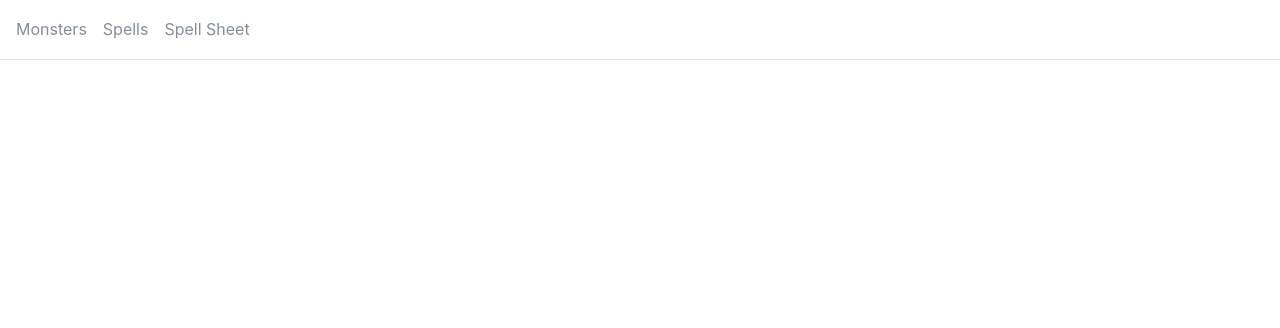
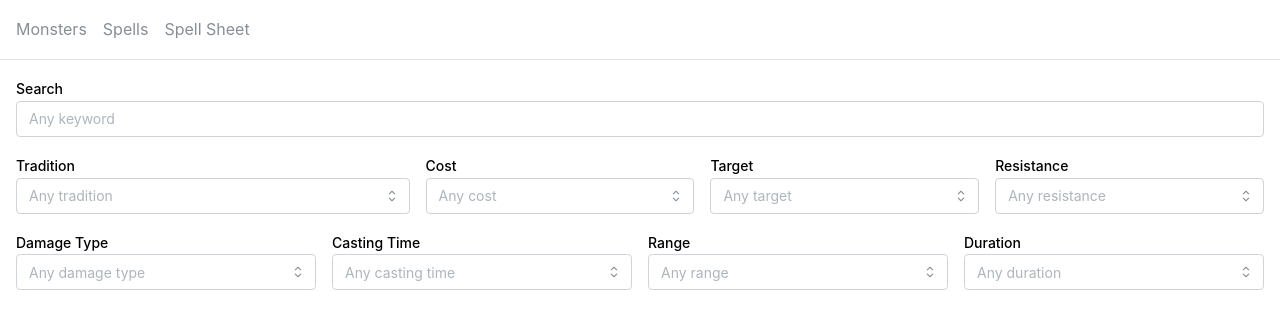
Before and after one commit to hohouyj/SW25_MM, a React (Vite) app: page /spellsheet/1 in a window 1280 px wide. Shown: the top 328 px of the page. Built offline with nearby package versions, Linux system fonts and the light colour scheme.

Commit message:
add spell filter on spell sheet

```diff
--- a/src/components/SpellSheet/SpellSheet.tsx
+++ b/src/components/SpellSheet/SpellSheet.tsx
@@ -1,4 +1,4 @@
-import { Box, Paper, SimpleGrid, Text, Title } from "@mantine/core";
+import { Box, Flex, Paper, Select, SimpleGrid, Text, TextInput, Title } from "@mantine/core";
 import { useState } from "react";
 import { useParams } from "react-router-dom";
 import spellData from "../../data/spells.json";
@@ -9,6 +9,22 @@ import SpellCard from "../SpellCard/SpellCard";
 
 
 export default function SpellSheet() {
+
+    const [expandedSpellId, setExpandedSpellId] = useState<string | number | null>(null);
+
+    const [search, setSearch] = useState('');
+    const [tradition, setTradition] = useState<string | null>(null);
+    const [cost, setCost] = useState<string | null>(null);
+    const [magisphere, setMagisphere] = useState<string | null>(null);
+    const [fairyMagicType, setFairyMagicType] = useState<string | null>(null);
+    const [target, setTarget] = useState<string | null>(null);
+    const [resistance, setResistance] = useState<string | null>(null);
+    const [type, setType] = useState<string | null>(null);
+    const [castingTime, setCastingTime] = useState<string | null>(null);
+    const [range, setRange] = useState<string | null>(null);
+    const [duration, setDuration] = useState<string | null>(null);
+
+
 
     const { id } = useParams();
 
@@ -62,6 +78,92 @@ export default function SpellSheet() {
 
     const spells = getAvailableSpells(spellCaster)
 
+    function extractFirstNumber(str: string | null | undefined): number {
+        if (!str) return Infinity;
+        const match = str.match(/\d+/); // Match one or more digits
+        return match ? parseInt(match[0], 10) : Infinity;
+    }
+    const costOptions = [...new Set(spells.map((s) => s.cost))]
+        .sort((a, b) => extractFirstNumber(a) - extractFirstNumber(b));
+    const traditionOptions = [...new Set(spells.map((s) => s.tradition))];
+    const magisphereOptions = Array.from(
+        new Set(
+            spells
+                .map((s) => s.magisphere)
+                .filter((v): v is string => typeof v === 'string' && v.trim() !== '')
+        )
+    ).sort();
+    const fairyMagicTypeOptions = Array.from(
+        new Set(
+            spells
+                .map((s) => s.fairy_magic_type)
+                .filter((v): v is string => typeof v === 'string' && v.trim() !== '')
+        )
+    ).sort();
+    const targetOptions = [...new Set(spells.map((s) => s.target))];
+    const resistanceOptions = Array.from(
+        new Set(
+            spells
+                .map((s) => s.resistance)
+                .filter((v): v is string => typeof v === 'string' && v.trim() !== '')
+        )
+    ).sort();
+    const typeOptions = Array.from(
+        new Set(
+            spells
+                .map((s) => s.type)
+                .filter((v): v is string => typeof v === 'string' && v.trim() !== '')
+        )
+    ).sort();
+    const castingTimeOptions = Array.from(
+        new Set(
+            spells
+                .map((s) => s.casting_time)
+                .filter((v): v is string => typeof v === 'string' && v.trim() !== '')
+        )
+    ).sort();
+    const rangeOptions = Array.from(
+        new Set(
+            spells
+                .map((s) => s.rangearea)
+                .filter((v): v is string => typeof v === 'string' && v.trim() !== '')
+        )
+    ).sort();
+    const durationOptions = Array.from(
+        new Set(
+            spells
+                .map((s) => s.duration)
+                .filter((v): v is string => typeof v === 'string' && v.trim() !== '')
+        )
+    ).sort();
+
+    const filteredSpells = getAvailableSpells(spellCaster).filter((spell) => {
+        const searchLower = search.toLowerCase();
+        const costLower = cost?.toLowerCase();
+        return (
+            (!tradition || spell.tradition === tradition) &&
+            (!magisphere || spell.magisphere?.includes(magisphere)) &&
+            (!fairyMagicType || spell.fairy_magic_type == fairyMagicType) &&
+            (!cost || spell.cost.toLowerCase() === costLower) &&
+            (!target || spell.target === target) &&
+            (!resistance || spell.resistance === resistance) &&
+            (!type || spell.type === type) &&
+            (!castingTime || spell.casting_time === castingTime) &&
+            (!range || spell.rangearea === range) &&
+            (!duration || spell.duration === duration) &&
+
+            (search === '' ||
+                [
+                    spell.name,
+                    spell.summary,
+                    spell.description,
+                    spell.power_table,
+                ]
+                    .filter(Boolean)
+                    .some((value): value is string => typeof value === 'string' && value.toLowerCase().includes(searchLower)))
+        );
+    });
+
     const binSpellsByTradition = (filteredSpells: Spell[]): SpellBins => {
         const bins: SpellBins = {};
         const traditions = ['Divine', 'Nature', 'Deep Magic', 'Spiritualism', 'Abyssal Magic', 'Truespeech', 'Magitech', 'Fairy Magic', 'Summoning Arts']
@@ -75,13 +177,138 @@ export default function SpellSheet() {
         return bins;
     };
 
-    const spellBins = binSpellsByTradition(spells)
-
-    const [expandedSpellId, setExpandedSpellId] = useState<string | number | null>(null);
+    const spellBins = binSpellsByTradition(filteredSpells)
 
 
     return (
+        <>
+            <Flex wrap="wrap" gap="md" mb="md">
+                <Box style={{ flex: '1 1 100%' }}>
+                    <TextInput
+                        label="Search"
+                        placeholder="Any keyword"
+                        value={search}
+                        onChange={(e) => setSearch(e.currentTarget.value)}
+                    />
+                </Box>
+
+                <Box style={{ flex: '1 1 30%' }}>
+                    <Select
+                        label="Tradition"
+                        placeholder="Any tradition"
+                        data={traditionOptions}
+                        value={tradition}
+                        onChange={setTradition}
+                        clearable
+                    />
+                </Box>
+
+                <Box style={{ flex: '1 1 20%' }}>
+                    <Select
+                        label="Cost"
+                        placeholder="Any cost"
+                        data={costOptions}
+                        value={cost}
+                        onChange={setCost}
+                        clearable
+                    />
+                </Box>
+
+                <Box style={{ flex: '1 1 20%' }}>
+                    <Select
+                        label="Target"
+                        placeholder="Any target"
+                        data={targetOptions}
+                        value={target}
+                        onChange={setTarget}
+                        clearable
+                    />
+                </Box>
+
+                <Box style={{ flex: '1 1 20%' }}>
+                    <Select
+                        label="Resistance"
+                        placeholder="Any resistance"
+                        data={resistanceOptions}
+                        value={resistance}
+                        onChange={setResistance}
+                        clearable
+                    />
+                </Box>
+
+                <Box style={{ flex: '1 1 20%' }}>
+                    <Select
+                        label="Damage Type"
+                        placeholder="Any damage type"
+                        data={typeOptions}
+                        value={type}
+                        onChange={setType}
+                        clearable
+                    />
+                </Box>
+
+                <Box style={{ flex: '1 1 20%' }}>
+                    <Select
+                        label="Casting Time"
+                        placeholder="Any casting time"
+                        data={castingTimeOptions}
+                        value={castingTime}
+                        onChange={setCastingTime}
+                        clearable
+                    />
+                </Box>
+
+                <Box style={{ flex: '1 1 20%' }}>
+                    <Select
+                        label="Range"
+                        placeholder="Any range"
+                        data={rangeOptions}
+                        value={range}
+                        onChange={setRange}
+                        clearable
+                    />
+                </Box>
+
+                <Box style={{ flex: '1 1 20%' }}>
+                    <Select
+                        label="Duration"
+                        placeholder="Any duration"
+                        data={durationOptions}
+                        value={duration}
+                        onChange={setDuration}
+                        clearable
+                    />
+                </Box>
+
+                {magisphereOptions.length > 0 && (
+                    <Box style={{ flex: '1 1 20%' }}>
+                        <Select
+                            label="Magisphere"
+                            placeholder="Any magisphere"
+                            data={magisphereOptions}
+                            value={magisphere}
+                            onChange={setMagisphere}
+                            clearable
+                        />
+                    </Box>
+                )}
+
+                {fairyMagicTypeOptions.length > 0 && (
+                    <Box style={{ flex: '1 1 20%' }}>
+                        <Select
+                            label="Fairy Magic Type"
+                            placeholder="Any fairy magic type"
+                            data={fairyMagicTypeOptions}
+                            value={fairyMagicType}
+                            onChange={setFairyMagicType}
+                            clearable
+                        />
+                    </Box>
+                )}
+            </Flex>
+
             <SimpleGrid cols={3} spacing="lg">
+
                 {Object.entries(spellBins)
                     .filter(([_, spells]) => spells.length > 0)
                     .map(([tradition, spells]) => (
@@ -118,5 +345,6 @@ export default function SpellSheet() {
                     ))}
             </SimpleGrid>
 
+        </>
     );
 }
```
Lines whose indentation alone changed are shown as unchanged.
